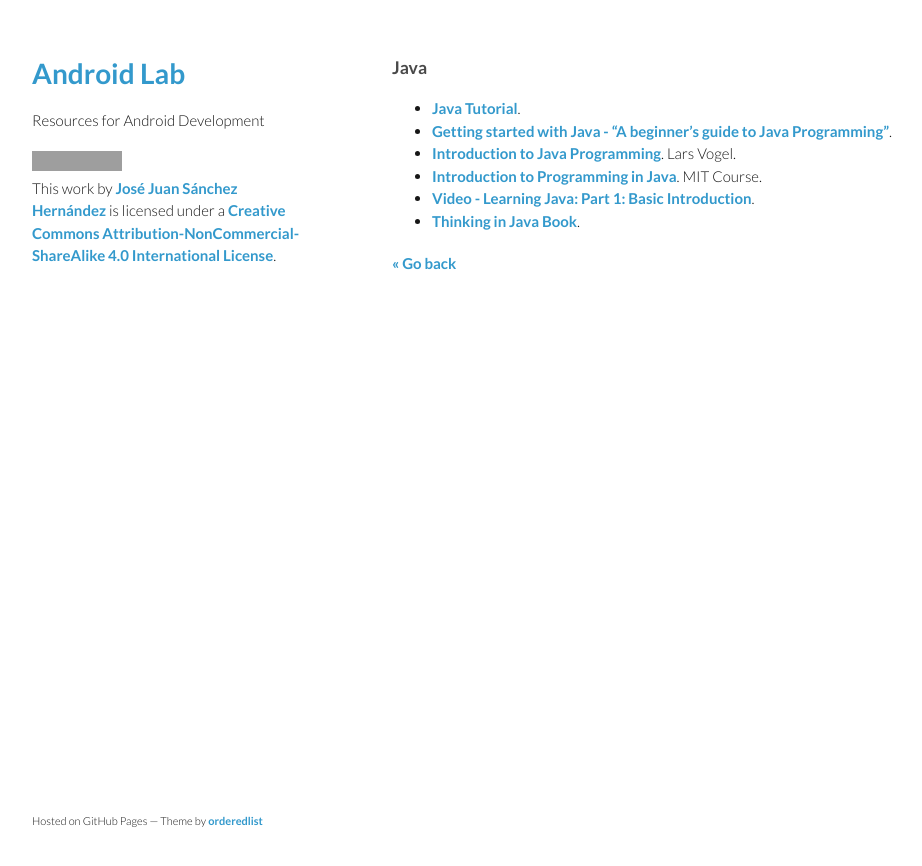
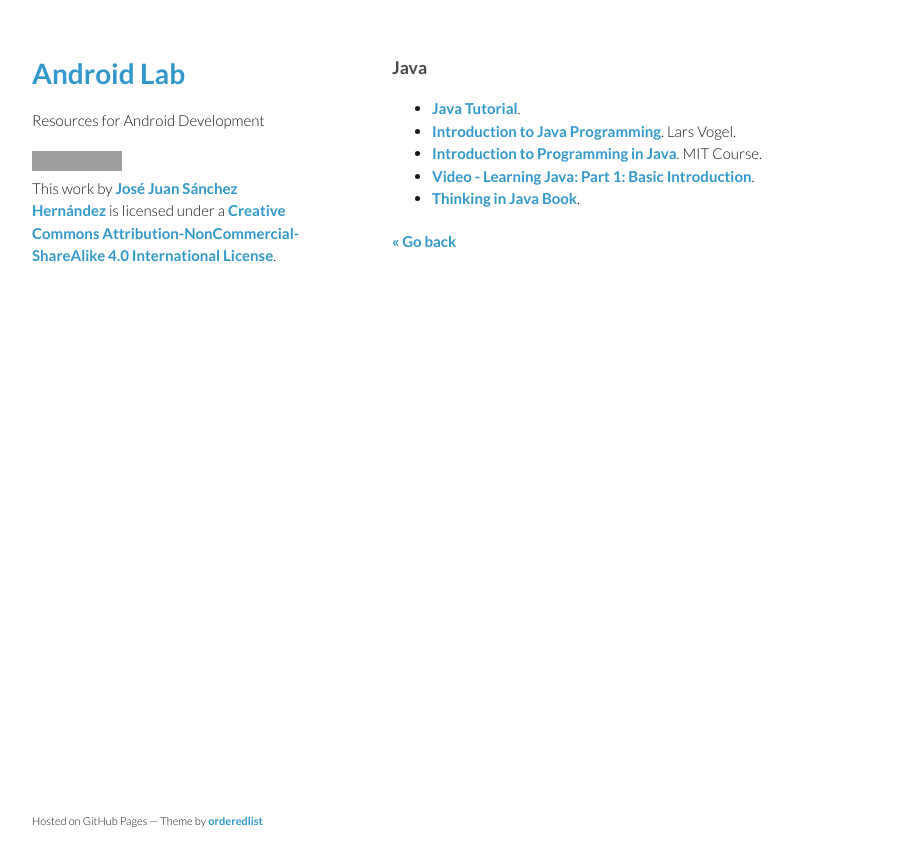
Before and after one commit to josejuansanchez/josejuansanchez.github.io, a Jekyll site: the page built from androidlab/java.md, in a window 1280 px wide. Shown: the top 866 px of the page, without its empty margins (178-1100 px from the left). Built offline with Jekyll 4.4.1, drawn with Linux system fonts in a browser that asks for light colours; grey boxes are pictures that could not be loaded.

Commit message:
Update java.md

```diff
--- a/androidlab/java.md
+++ b/androidlab/java.md
@@ -6,7 +6,6 @@ title: Android Lab
 ### Java
 
 * [Java Tutorial](http://www.tutorialspoint.com/java/index.htm).
-* [Getting started with Java - "A beginner's guide to Java Programming"](http://www.javacoffeebreak.com/tutorials/gettingstarted/).
 * [Introduction to Java Programming](http://www.vogella.com/articles/JavaIntroduction/article.html). Lars Vogel.
 * [Introduction to Programming in Java](http://ocw.mit.edu/courses/electrical-engineering-and-computer-science/6-092-introduction-to-programming-in-java-january-iap-2010/index.htm). MIT Course.
 * [Video - Learning Java: Part 1: Basic Introduction](http://www.youtube.com/watch?v=3MZIkY55fS0).
```
